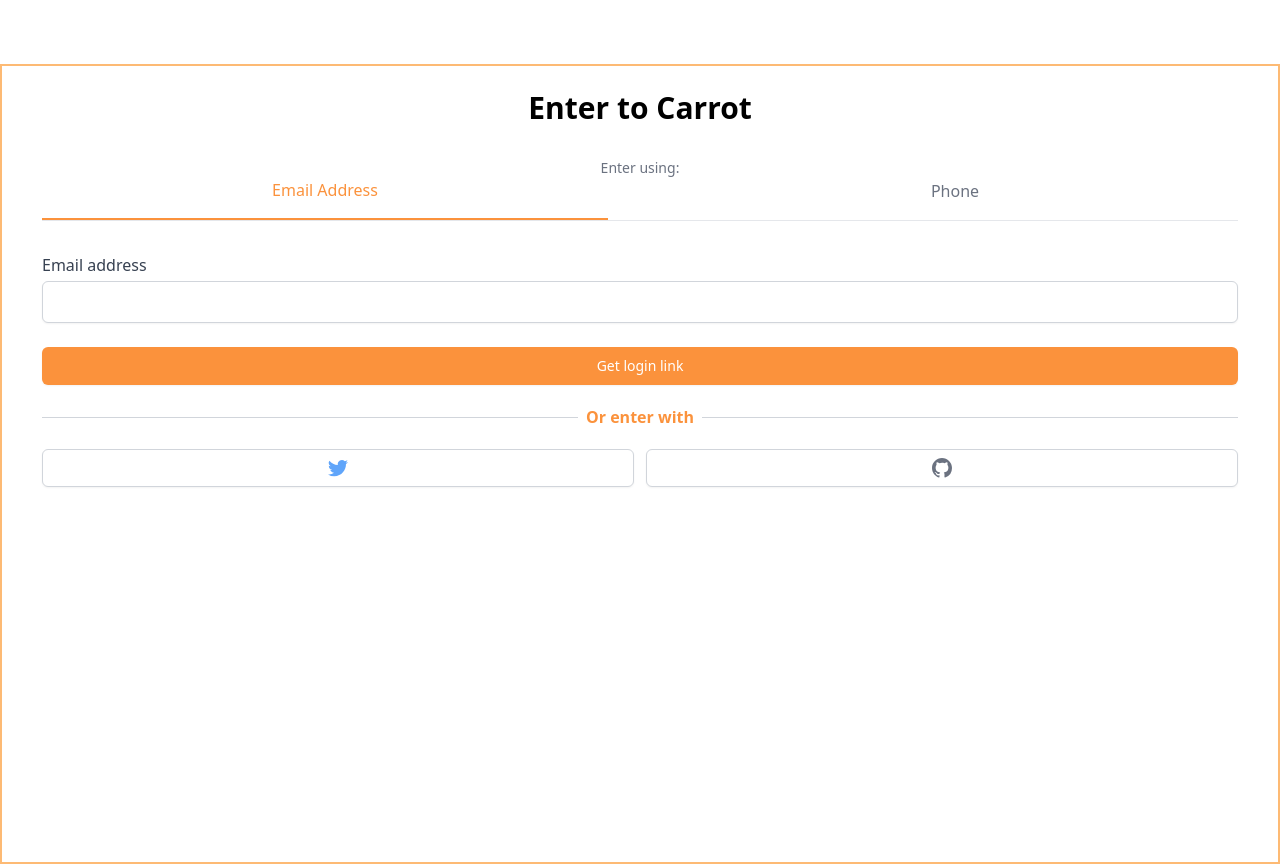
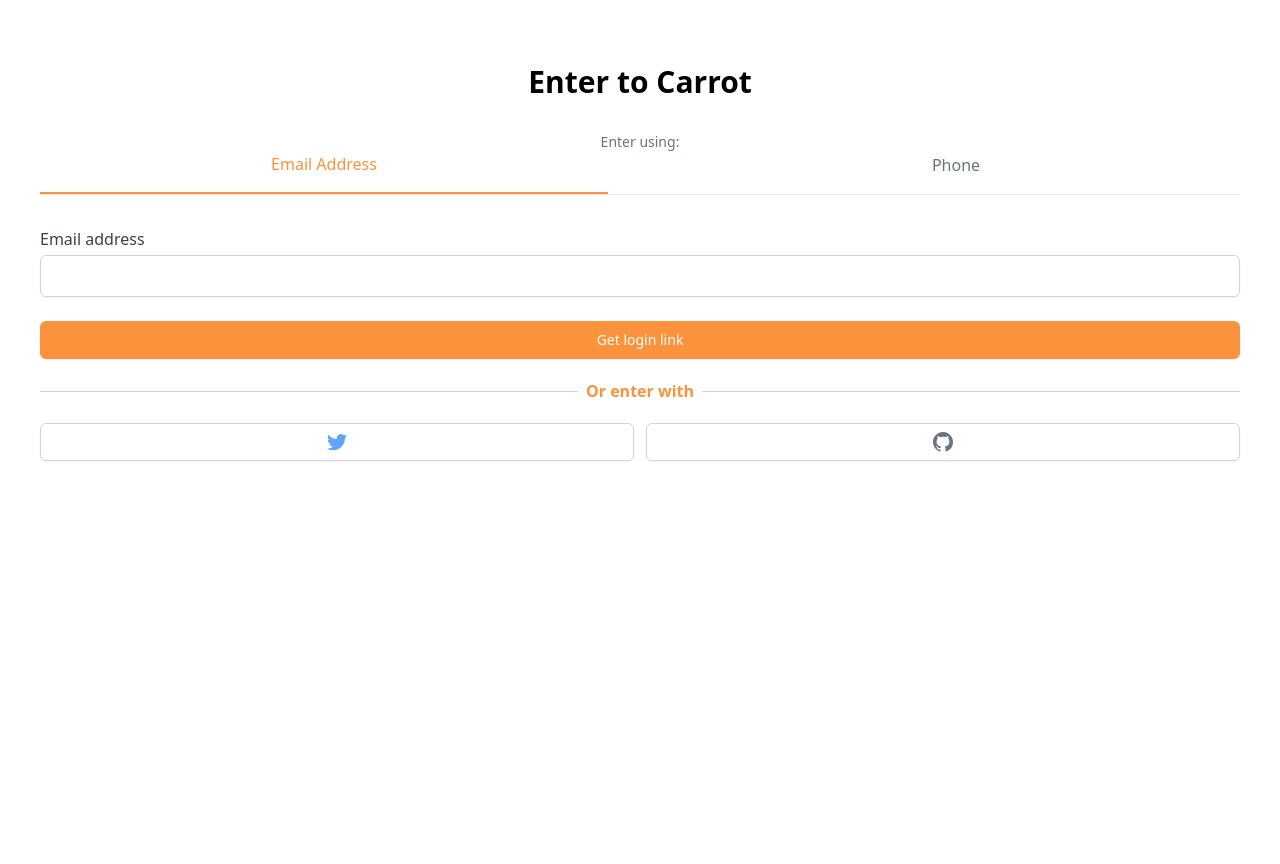
Before and after one commit to huiwonjeong/carrot-market, a Next.js app: page /enter in a window 1280 px wide. After the commit the page ends 800 px from the top, so only its background shows below. Built offline with nearby package versions, Linux system fonts and the light colour scheme.

Commit message:
update enter page img

```diff
--- a/pages/enter.tsx
+++ b/pages/enter.tsx
@@ -9,7 +9,7 @@
   const onEmailClick = () => setMethod("email");
   const onPhoneClick = () => setMethod("phone");
   return (
-    <div className="mt-16 px-10 h-screen border-2 p-6 border-orange-300">
+    <div className="mt-16 px-10">
       <h3 className="text-3xl font-bold text-center">Enter to Carrot</h3>
       <div className="mt-8">
         <div className="flex flex-col items-center">
```
Also changed, not shown: public/enter_page.png.
